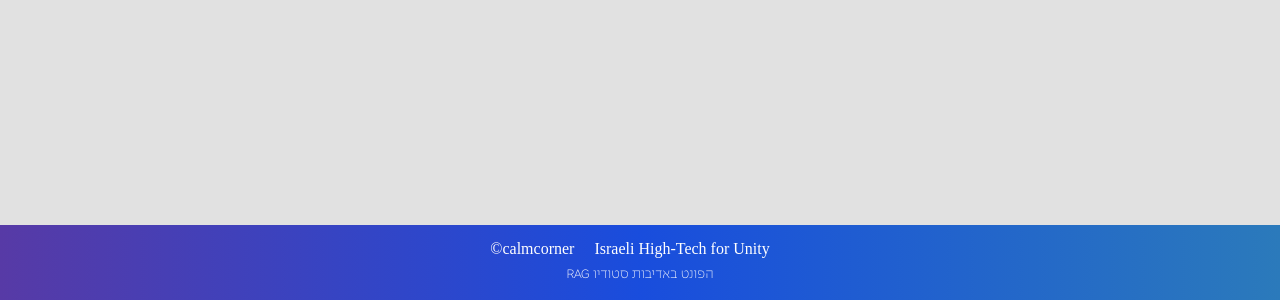
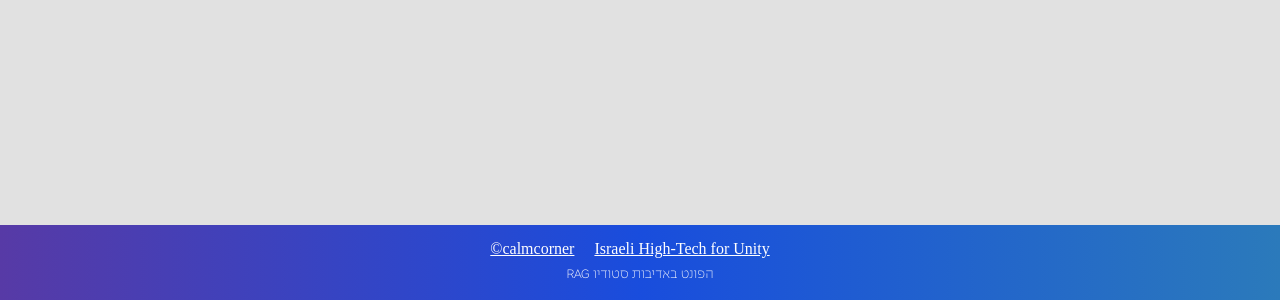
Before and after one commit to or1324/calm-corner, a React (Create React App) app in the folder calm-corner/: page / in a window 1280 px wide. Shown: the part 500-800 px from the top of the page. Built offline with nearby package versions, Linux system fonts and the light colour scheme; a web font is replaced by a local one.

Commit message:
שיפרתי את הfooter

```diff
--- a/calm-corner/src/assets/styles/Footer.css
+++ b/calm-corner/src/assets/styles/Footer.css
@@ -28,6 +28,10 @@
     margin-right: 20px;
   }
 
+  a {
+    color: white
+  }
+
   .footer-lower-text {
     line-height: 0;
     margin-bottom: 0.8%;
--- a/calm-corner/src/react-components/Footer.js
+++ b/calm-corner/src/react-components/Footer.js
@@ -6,8 +6,8 @@ function Footer(props) {
     return (
             <div className="footer-container">
                 <div className="footer-upper-text">
-                    <p>©calmcorner</p>
-                    <p>Israeli High-Tech for Unity</p>
+                    <p><a href="https://www.instagram.com/calmcornersite/" target="_blank">©calmcorner</a></p>
+                    <p><a href="https://www.linkedin.com/company/100730187/" target="_blank">Israeli High-Tech for Unity</a></p>
                 </div>
                 <div className="footer-lower-text">
             <p>RAG הפונט באדיבות סטודיו</p>
```
